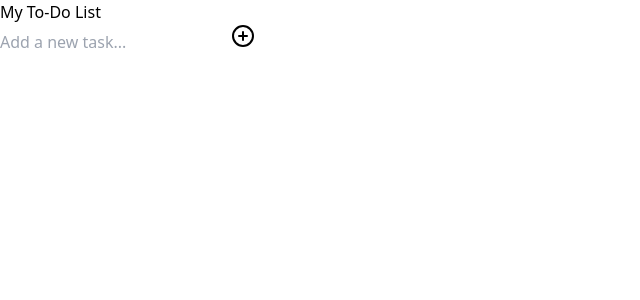
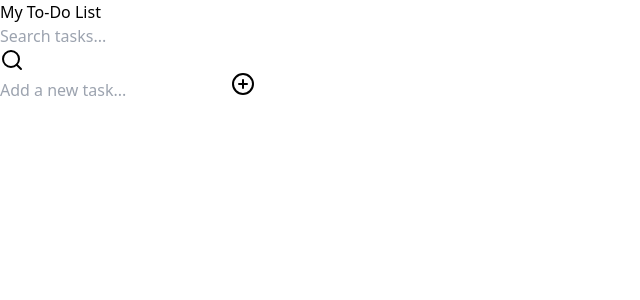
Before and after one commit to ChristopheAwad/To-Do-List, a React (Vite) app: page / in a window 1280 px wide. Shown: the top 300 px of the page, without its empty margins (0-640 px from the left). Built offline with nearby package versions, Linux system fonts and the light colour scheme.

Commit message:
Adding Search Function

```diff
--- a/src/App.tsx
+++ b/src/App.tsx
@@ -1,12 +1,14 @@
 import React, { useState, useEffect } from 'react'
 import TaskList from './TaskList'
 import AddTaskForm from './AddTaskForm'
+import { Search } from 'lucide-react'
 
 function App() {
   const [tasks, setTasks] = useState(() => {
     const savedTasks = localStorage.getItem('tasks')
     return savedTasks ? JSON.parse(savedTasks) : []
   })
+  const [searchQuery, setSearchQuery] = useState('')
 
   useEffect(() => {
     localStorage.setItem('tasks', JSON.stringify(tasks))
@@ -28,6 +30,10 @@ function App() {
     )
   }
 
+  const filteredTasks = tasks.filter((task) =>
+    task.text.toLowerCase().includes(searchQuery.toLowerCase())
+  )
+
   return (
     <div className="min-h-screen bg-gray-100 flex items-center justify-center py-12 px-4 sm:px-6 lg:px-8">
       <div className="max-w-md w-full space-y-8">
@@ -36,9 +42,19 @@ function App() {
             My To-Do List
           </h1>
         </div>
+        <div className="relative">
+          <input
+            type="text"
+            placeholder="Search tasks..."
+            value={searchQuery}
+            onChange={(e) => setSearchQuery(e.target.value)}
+            className="w-full pl-10 pr-4 py-2 rounded-md border border-gray-300 focus:outline-none focus:ring-2 focus:ring-blue-500 focus:border-transparent"
+          />
+          <Search className="absolute left-3 top-1/2 transform -translate-y-1/2 text-gray-400" />
+        </div>
         <AddTaskForm addTask={addTask} />
         <TaskList
-          tasks={tasks}
+          tasks={filteredTasks}
           deleteTask={deleteTask}
           toggleComplete={toggleComplete}
         />
```
